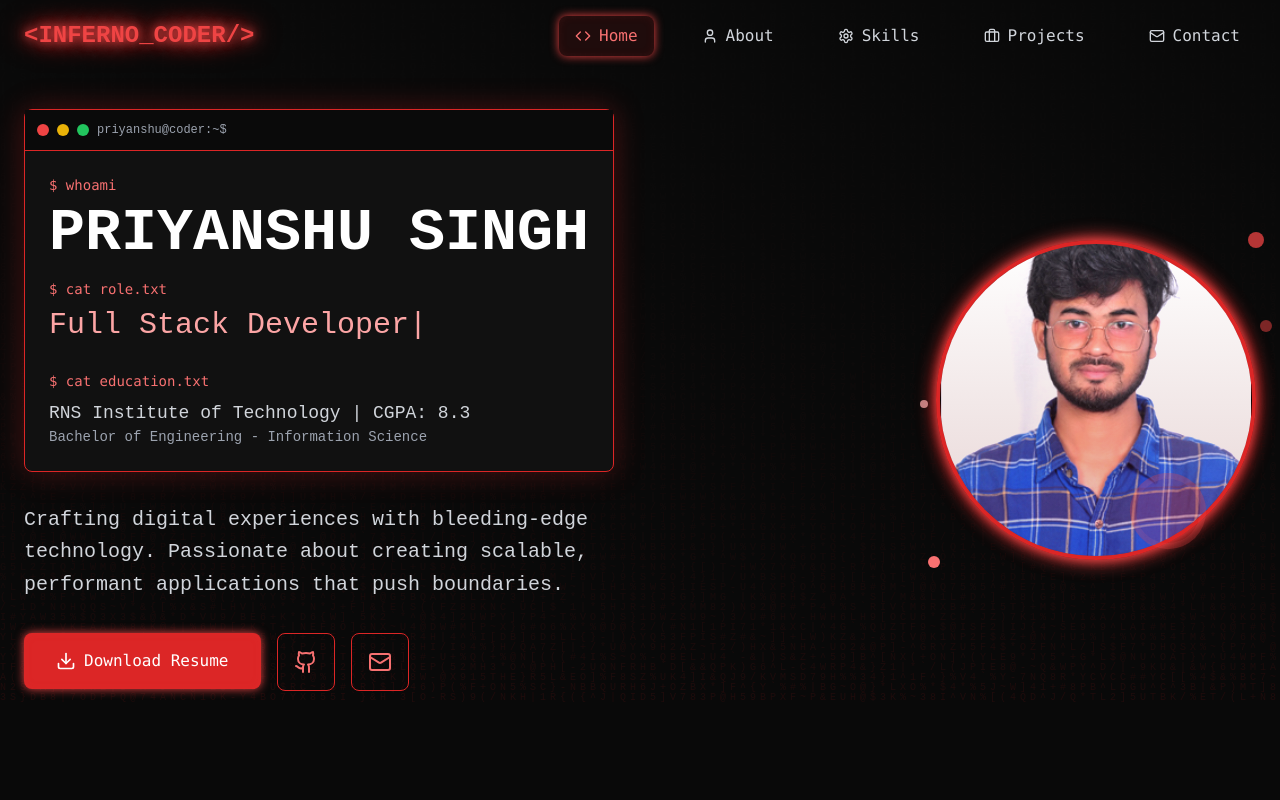
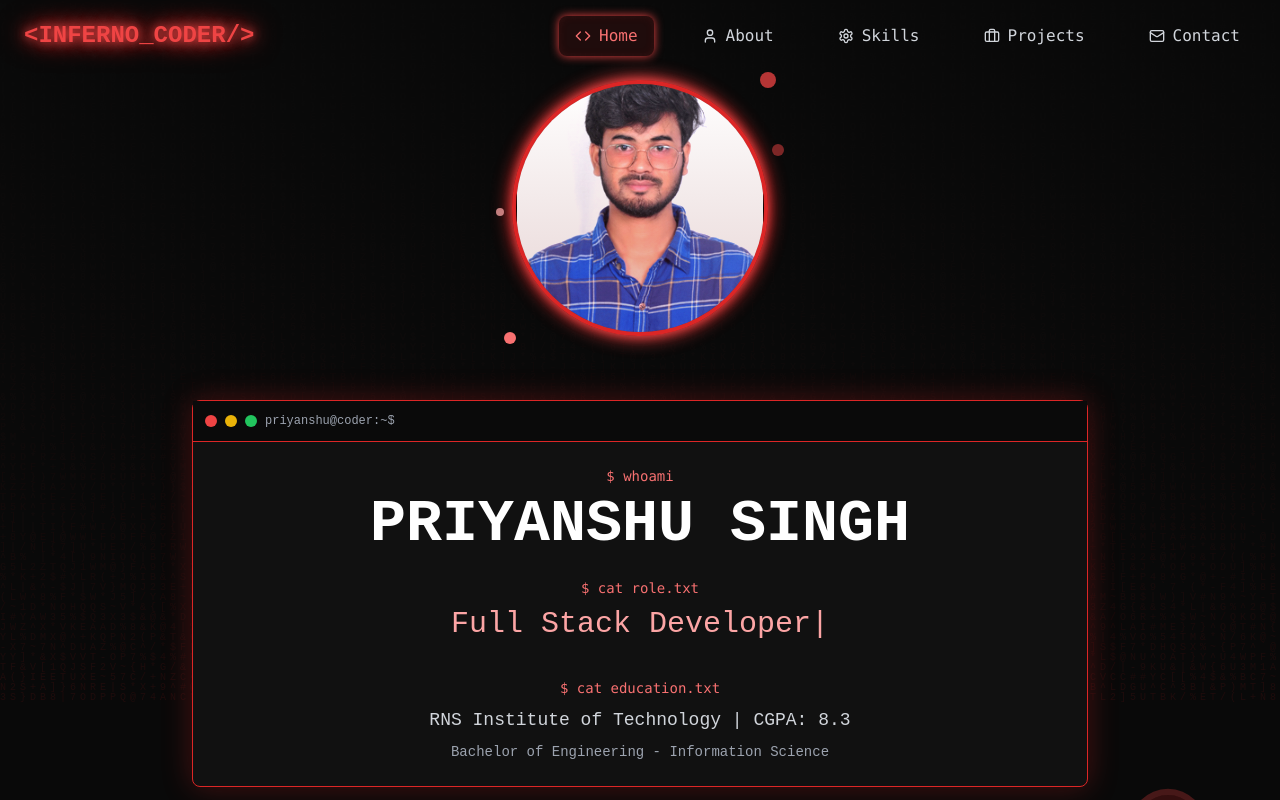
Before and after one commit to anshSingh2004/inferno-coder-canvas, a React (Vite) app: page / in a window 1280 px wide. Shown: the top 800 px of the page. Built offline with nearby package versions, Linux system fonts and the light colour scheme.

Commit message:
Add profile picture upside and spacing
Adjust profile picture position and add spacing for better visibility.

```diff
--- a/src/components/Hero.tsx
+++ b/src/components/Hero.tsx
@@ -38,38 +38,58 @@ export const Hero = () => {
   }, [displayText, currentIndex, isDeleting]);
 
   return (
-    <section id="hero" className="min-h-screen flex items-center justify-center relative overflow-hidden">
+    <section id="hero" className="min-h-screen flex items-center justify-center relative overflow-hidden pt-20">
       <div className="container mx-auto px-6 relative z-10">
-        <div className="grid lg:grid-cols-2 gap-12 items-center">
-          {/* Left side - Content */}
+        {/* Profile Picture at the top */}
+        <div className="flex justify-center mb-16">
+          <div className="relative group">
+            <div className="absolute -inset-1 bg-gradient-to-r from-blood-600 via-blood-500 to-blood-600 rounded-full blur opacity-75 group-hover:opacity-100 transition duration-1000 group-hover:duration-200 animate-pulse-red"></div>
+            <div className="relative w-64 h-64 rounded-full overflow-hidden border-4 border-blood-600 neon-border">
+              <img
+                src="/lovable-uploads/2c752925-8f0c-40fd-b2d1-f668187b6012.png"
+                alt="Priyanshu Singh"
+                className="w-full h-full object-cover filter contrast-125 brightness-110"
+              />
+              <div className="absolute inset-0 bg-gradient-to-t from-blood-900/20 to-transparent"></div>
+            </div>
+            {/* Floating particles around profile */}
+            <div className="absolute -top-2 -right-2 w-4 h-4 bg-blood-500 rounded-full animate-pulse"></div>
+            <div className="absolute -bottom-2 -left-2 w-3 h-3 bg-blood-400 rounded-full animate-pulse" style={{ animationDelay: '0.5s' }}></div>
+            <div className="absolute top-1/2 -left-4 w-2 h-2 bg-blood-300 rounded-full animate-pulse" style={{ animationDelay: '1s' }}></div>
+            <div className="absolute top-1/4 -right-4 w-3 h-3 bg-blood-500 rounded-full animate-pulse" style={{ animationDelay: '1.5s' }}></div>
+          </div>
+        </div>
+
+        {/* Content below the picture */}
+        <div className="max-w-4xl mx-auto">
           <div className="space-y-8">
             <div className="space-y-4">
-              <div className="inline-block">
-                <div className="terminal-window max-w-2xl">
+              <div className="inline-block w-full">
+                <div className="terminal-window w-full">
                   <div className="terminal-header">
                     <div className="terminal-dot bg-red-500"></div>
                     <div className="terminal-dot bg-yellow-500"></div>
                     <div className="terminal-dot bg-green-500"></div>
                     <span className="text-xs text-gray-400 ml-4">priyanshu@coder:~$</span>
                   </div>
-                  <div className="p-6 text-left">
+                  <div className="p-6 text-center">
                     <div className="text-blood-400 font-mono text-sm mb-2">
                       $ whoami
                     </div>
-                    <div className="text-white text-4xl md:text-6xl font-bold mb-4">
+                    <div className="text-white text-4xl md:text-6xl font-bold mb-6">
                       PRIYANSHU SINGH
                     </div>
                     <div className="text-blood-400 font-mono text-sm mb-2">
                       $ cat role.txt
                     </div>
-                    <div className="text-2xl md:text-3xl text-blood-300 h-12">
+                    <div className="text-2xl md:text-3xl text-blood-300 h-12 mb-6">
                       {displayText}
                       <span className="animate-blink">|</span>
                     </div>
                     <div className="text-blood-400 font-mono text-sm mt-4 mb-2">
                       $ cat education.txt
                     </div>
-                    <div className="text-lg text-gray-300">
+                    <div className="text-lg text-gray-300 mb-2">
                       RNS Institute of Technology | CGPA: 8.3
                     </div>
                     <div className="text-sm text-gray-400">
@@ -80,12 +100,12 @@ export const Hero = () => {
               </div>
             </div>
 
-            <div className="text-xl text-gray-300 max-w-3xl leading-relaxed">
+            <div className="text-xl text-gray-300 max-w-3xl leading-relaxed mx-auto text-center mb-8">
               Crafting digital experiences with bleeding-edge technology.
               Passionate about creating scalable, performant applications that push boundaries.
             </div>
 
-            <div className="flex flex-col sm:flex-row gap-4 justify-start items-start">
+            <div className="flex flex-col sm:flex-row gap-4 justify-center items-center">
               <button className="group px-8 py-4 bg-blood-600 hover:bg-blood-700 text-white rounded-lg transition-all duration-300 flex items-center space-x-2 neon-border hover:animate-pulse-red">
                 <Download className="w-5 h-5" />
                 <span className="font-mono">Download Resume</span>
@@ -109,26 +129,6 @@ export const Hero = () => {
               </div>
             </div>
           </div>
-
-          {/* Right side - Profile Picture */}
-          <div className="flex justify-center lg:justify-end">
-            <div className="relative group">
-              <div className="absolute -inset-1 bg-gradient-to-r from-blood-600 via-blood-500 to-blood-600 rounded-full blur opacity-75 group-hover:opacity-100 transition duration-1000 group-hover:duration-200 animate-pulse-red"></div>
-              <div className="relative w-80 h-80 rounded-full overflow-hidden border-4 border-blood-600 neon-border">
-                <img
-                  src="/lovable-uploads/2c752925-8f0c-40fd-b2d1-f668187b6012.png"
-                  alt="Priyanshu Singh"
-                  className="w-full h-full object-cover filter contrast-125 brightness-110"
-                />
-                <div className="absolute inset-0 bg-gradient-to-t from-blood-900/20 to-transparent"></div>
-              </div>
-              {/* Floating particles around profile */}
-              <div className="absolute -top-2 -right-2 w-4 h-4 bg-blood-500 rounded-full animate-pulse"></div>
-              <div className="absolute -bottom-2 -left-2 w-3 h-3 bg-blood-400 rounded-full animate-pulse" style={{ animationDelay: '0.5s' }}></div>
-              <div className="absolute top-1/2 -left-4 w-2 h-2 bg-blood-300 rounded-full animate-pulse" style={{ animationDelay: '1s' }}></div>
-              <div className="absolute top-1/4 -right-4 w-3 h-3 bg-blood-500 rounded-full animate-pulse" style={{ animationDelay: '1.5s' }}></div>
-            </div>
-          </div>
         </div>
 
         {/* Floating 3D elements */}
```
